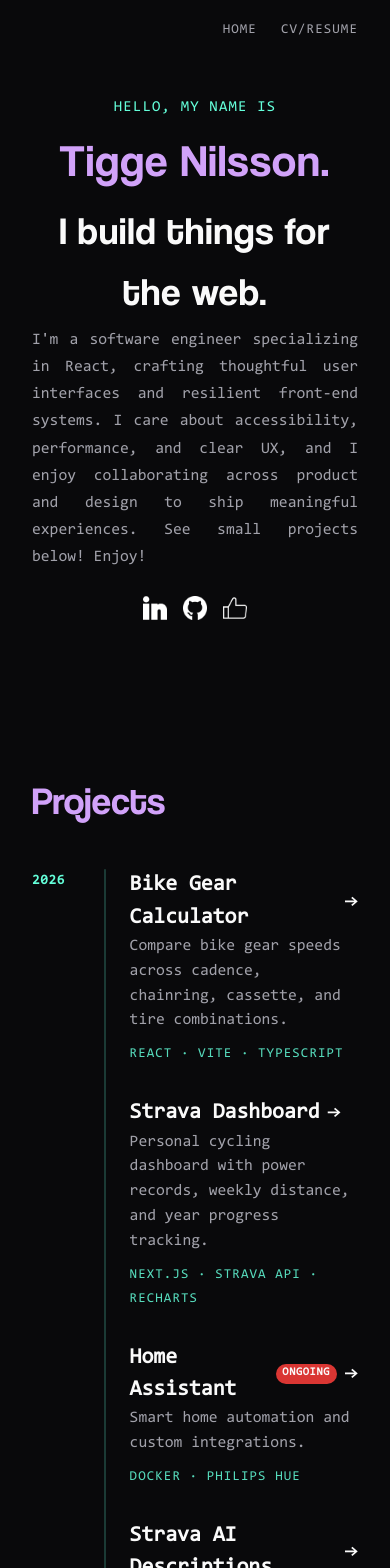
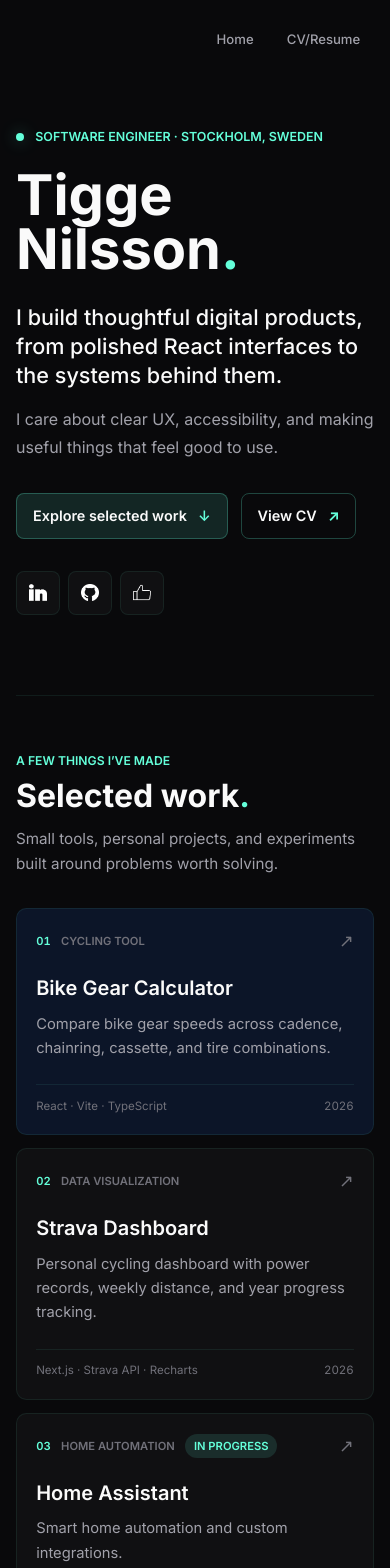
Before and after one commit to taaage/portfolio-client, a React (Vite) app: page / in a window 390 px wide. Shown: the top 1568 px of the page. Built offline with nearby package versions, Linux system fonts and the light colour scheme; no server answers.

Commit message:
refactor: update styles and structure for Hero and Work components; enhance responsiveness and accessibility

```diff
--- a/src/App.css
+++ b/src/App.css
@@ -1,24 +1,37 @@
 .site-nav {
-  position: fixed;
+  position: absolute;
   top: 0;
-  right: 0;
+  right: max(1.5rem, calc((100vw - 1120px) / 2));
   display: flex;
-  gap: 1.5em;
-  padding: 1.25em 2em;
+  gap: 0.35rem;
+  padding: 1.25rem 0;
   z-index: 10;
 }
 
 .site-nav a {
-  color: var(--color-text);
+  min-height: 40px;
+  display: inline-flex;
+  align-items: center;
+  padding: 0 0.8rem;
+  border: 1px solid transparent;
+  border-radius: 0.45rem;
+  color: var(--color-text-secondary, var(--color-text));
   text-decoration: none;
-  font-size: 0.85rem;
-  letter-spacing: 0.08em;
-  text-transform: uppercase;
-  transition: color 200ms ease;
+  font-size: 0.82rem;
+  font-weight: 500;
+  transition: color 180ms ease, border-color 180ms ease, background 180ms ease;
 }
 
-.site-nav a:hover {
+.site-nav a:hover,
+.site-nav a:focus-visible {
   color: var(--color-accent);
+  border-color: var(--color-border-subtle);
+  background: var(--color-surface);
+}
+
+.site-nav a:focus-visible {
+  outline: 2px solid var(--color-accent);
+  outline-offset: 2px;
 }
 
 .content-page {
@@ -30,8 +43,14 @@
 }
 
 .content-page h1 {
-  font-family: "Coolvetica";
   font-size: clamp(2rem, 4vw, 3rem);
+  font-weight: 700;
   color: var(--color-purple);
   margin-bottom: 0.5em;
 }
+
+@media (max-width: 720px) {
+  .site-nav {
+    right: 1rem;
+  }
+}
--- a/src/components/Hero/Hero.css
+++ b/src/components/Hero/Hero.css
@@ -1,109 +1,166 @@
-@keyframes fade-up {
-  from {
-    opacity: 0;
-    transform: translateY(18px);
-  }
-  to {
-    opacity: 1;
-    transform: translateY(0);
-  }
+.section-hero {
+  width: min(100% - 3rem, 1120px);
+  min-height: min(690px, 78vh);
+  margin: 0 auto;
+  padding: 9rem 0 7rem;
+  display: flex;
+  flex-direction: column;
+  justify-content: center;
+  align-items: flex-start;
+  animation: hero-enter 700ms ease both;
 }
 
-.section-hero {
-  padding: 6em 0 5em;
+.hero-kicker {
   display: flex;
-  flex-direction: column;
-  gap: 0.25em;
-}
-
-.hero-line {
-  margin-left: 4em;
-  margin-right: 4em;
-  max-width: 780px;
-  line-height: 1.25;
-  opacity: 0;
-  animation: fade-up 0.8s ease forwards;
-}
-
-.hero-line:nth-child(1) { animation-delay: 0.05s; }
-.hero-line:nth-child(2) { animation-delay: 0.15s; }
-.hero-line:nth-child(3) { animation-delay: 0.25s; }
-.hero-line:nth-child(4) { animation-delay: 0.35s; }
-
-.hero-line p {
-  margin: 0;
-  font-size: clamp(1rem, 1.5vw, 1.15rem);
-  line-height: 1.6;
-}
-
-.hero-line:nth-child(1) p {
+  align-items: center;
+  gap: 0.7rem;
+  margin: 0 0 1.3rem;
   color: var(--color-accent);
-  font-size: 0.95rem;
-  letter-spacing: 0.08em;
+  font-size: 0.78rem;
+  font-weight: 600;
   text-transform: uppercase;
 }
 
-.hero-line:nth-child(2) p {
-  font-size: clamp(2.8rem, 6vw, 4.6rem);
-  letter-spacing: 0.025em;
-  color: var(--color-purple);
-  font-family: "Coolvetica";
+.hero-kicker span {
+  width: 0.5rem;
+  aspect-ratio: 1;
+  border-radius: 50%;
+  background: var(--color-accent);
+  box-shadow: 0 0 16px var(--color-accent-border-strong);
 }
 
-.hero-line:nth-child(3) p {
-  font-size: clamp(2.4rem, 5.5vw, 4.2rem);
-  letter-spacing: 0.025em;
-  color: var(--color-heading);
-  font-family: "Coolvetica";
+.hero-title {
+  max-width: 100%;
+  margin: 0;
+  color: var(--color-text-bright);
+  font-size: clamp(3.5rem, 9vw, 7.5rem);
+  font-weight: 700;
+  line-height: 0.98;
+  overflow-wrap: anywhere;
 }
 
-.hero-line:nth-child(4) span {
-  font-size: clamp(1rem, 1.4vw, 1.1rem);
-  line-height: 1.7;
+.hero-title span {
+  color: var(--color-accent);
+}
+
+.hero-lede {
+  max-width: 720px;
+  margin: 1.6rem 0 0;
+  color: var(--color-text-bright);
+  font-size: clamp(1.35rem, 3vw, 2rem);
+  font-weight: 500;
+  line-height: 1.35;
+}
+
+.hero-copy {
+  max-width: 580px;
+  margin: 0.9rem 0 0;
   color: var(--color-text);
-  text-align: justify;
-  display: block;
+  font-size: 1rem;
+  line-height: 1.75;
+}
+
+.hero-actions {
+  display: flex;
+  flex-wrap: wrap;
+  align-items: center;
+  gap: 0.8rem;
+  margin-top: 2rem;
+}
+
+.hero-primary-action,
+.hero-secondary-action {
+  min-height: 44px;
+  display: inline-flex;
+  align-items: center;
+  justify-content: center;
+  gap: 0.7rem;
+  padding: 0.7rem 1rem;
+  border: 1px solid var(--color-accent-border);
+  border-radius: 0.5rem;
+  color: var(--color-text-bright);
+  font-size: 0.9rem;
+  font-weight: 600;
+  text-decoration: none;
+  transition: background 180ms ease, border-color 180ms ease, transform 180ms ease;
+}
+
+.hero-primary-action {
+  background: var(--color-surface-accent);
+}
+
+.hero-primary-action:hover,
+.hero-secondary-action:hover {
+  border-color: var(--color-accent-border-strong);
+  background: var(--color-surface-accent-hover);
+  transform: translateY(-2px);
+}
+
+.hero-primary-action span,
+.hero-secondary-action span {
+  color: var(--color-accent);
+}
+
+.hero-social-icon {
+  width: 1.1rem;
+  height: 1.1rem;
+  object-fit: contain;
+  transition: transform 180ms ease, filter 180ms ease;
 }
 
 .hero-socials {
   display: flex;
-  flex-wrap: wrap;
-  column-gap: 1em;
-  row-gap: 0.75em;
-  margin-left: 4em;
-  margin-right: 4em;
-  margin-top: 1.25em;
+  gap: 0.5rem;
+  margin-top: 2rem;
 }
 
-.hero-social-icon {
-  width: 1.5em;
-  height: 1.5em;
-  transition: transform 200ms ease, filter 200ms ease;
+.hero-social {
+  width: 2.75rem;
+  aspect-ratio: 1;
+  display: grid;
+  place-items: center;
+  border: 1px solid var(--color-border-subtle);
+  border-radius: 0.5rem;
+  background: var(--color-surface);
+  cursor: pointer;
+  transition: border-color 180ms ease, background 180ms ease, transform 180ms ease;
 }
 
-.is-active {
-  filter: invert(0.45) sepia(3) saturate(5) hue-rotate(220deg);
+.hero-social:hover,
+.hero-social:focus-visible {
+  border-color: var(--color-accent-border-strong);
+  background: var(--color-surface-accent);
+  transform: translateY(-2px);
 }
 
-.hero-social-icon:hover {
-  filter: invert(0.45) sepia(3) saturate(5) hue-rotate(220deg);
-  transform: translateY(-2px) scale(1.08);
+.hero-social.is-active .hero-social-icon {
+  filter: invert(76%) sepia(37%) saturate(604%) hue-rotate(111deg) brightness(101%);
 }
 
-.hero-social:hover {
-  cursor: pointer;
+.hero-social:focus-visible,
+.hero-primary-action:focus-visible,
+.hero-secondary-action:focus-visible {
+  outline: 2px solid var(--color-accent);
+  outline-offset: 3px;
+}
+
+@keyframes hero-enter {
+  from { opacity: 0; transform: translateY(14px); }
+  to { opacity: 1; transform: translateY(0); }
+}
+
+@media (prefers-reduced-motion: reduce) {
+  .section-hero { animation: none; }
+  .hero-primary-action,
+  .hero-secondary-action,
+  .hero-social,
+  .hero-social-icon { transition: none; }
 }
 
 @media screen and (max-width: 720px) {
-  .hero-line {
-    text-align: center;
-    margin-left: 2em;
-    margin-right: 2em;
-  }
-
-  .hero-socials {
-    justify-content: center;
-    margin-left: 2em;
-    margin-right: 2em;
+  .section-hero {
+    width: min(100% - 2rem, 1120px);
+    min-height: 0;
+    padding: 8rem 0 5rem;
   }
 }
--- a/src/components/Hero/Hero.tsx
+++ b/src/components/Hero/Hero.tsx
@@ -1,100 +1,42 @@
-import React, { useState } from "react";
+import { useState } from "react";
+import { Link } from "react-router-dom";
 import github from "../../images/socials/github.svg";
 import like from "../../images/socials/like.svg";
 import linkedinWhite from "../../images/socials/linkedin-white.svg";
 
 import "./Hero.css";
 
-type HeroLine = {
-  text?: string;
-  noBreak?: boolean;
-  children?: React.ReactNode;
-};
-
-type SocialLink = {
-  image: string;
-  alt: string;
-  url?: string;
-};
-
 const Hero = () => {
   const [likeIcon, setLikeIcon] = useState(false);
 
-  const heroLines: HeroLine[] = [
-    { text: "Hello, my name is" },
-    { text: "Tigge Nilsson." },
-    { text: "I build things for the web." },
-    {
-      text: " I'm a software engineer specializing in React, crafting thoughtful user interfaces and resilient front-end systems. I care about accessibility, performance, and clear UX, and I enjoy collaborating across product and design to ship meaningful experiences. See small projects below! Enjoy!",
-      noBreak: true,
-    },
-  ];
-
-  const socialLinks: SocialLink[] = [
-    {
-      image: linkedinWhite,
-      alt: "linkedin",
-      url: "https://www.linkedin.com/tigge-nilsson",
-    },
-    {
-      image: github,
-      alt: "github",
-      url: "https://github.com/taaage",
-    },
-    {
-      image: like,
-      alt: "like",
-    },
-  ];
-
-  const triggerLike = () => {
-    setLikeIcon(!likeIcon);
-  };
-
-  const renderHeroLines = () =>
-    heroLines.map(({ text, noBreak, children }, index) => (
-      <div key={index} className="hero-line">
-        {noBreak ? <span>{text}</span> : <p>{text}</p>}
-        {children}
+  return (
+    <header className="section-hero" aria-labelledby="hero-title">
+      <p className="hero-kicker"><span /> Software engineer · Stockholm, Sweden</p>
+      <h1 id="hero-title" className="hero-title">Tigge Nilsson<span>.</span></h1>
+      <p className="hero-lede">I build thoughtful digital products, from polished React interfaces to the systems behind them.</p>
+      <p className="hero-copy">I care about clear UX, accessibility, and making useful things that feel good to use.</p>
+      <div className="hero-actions">
+        <a className="hero-primary-action" href="#projects">Explore selected work <span aria-hidden="true">↓</span></a>
+        <Link className="hero-secondary-action" to="/resume">View CV <span aria-hidden="true">↗</span></Link>
       </div>
-    ));
-
-  const renderSocialItems = () => {
-    return (
-      <div className="hero-socials">
-        {socialLinks.map(({ image, alt, url }, index) => (
-          <div key={index} className="hero-social">
-            {alt !== "share" && alt !== "like" && (
-              <img
-                className="hero-social-icon"
-                key={index}
-                src={image}
-                alt={alt}
-                onClick={() => window.open(url, "_blank")}
-              ></img>
-            )}
-            {alt === "like" && (
-              <img
-                className={
-                  likeIcon ? "hero-social-icon is-active" : "hero-social-icon"
-                }
-                key={index}
-                src={image}
-                alt="like"
-                onClick={() => triggerLike()}
-              ></img>
-            )}
-          </div>
-        ))}
+      <div className="hero-socials" aria-label="Social links">
+        <a className="hero-social" href="https://www.linkedin.com/tigge-nilsson" target="_blank" rel="noreferrer" aria-label="LinkedIn">
+          <img className="hero-social-icon" src={linkedinWhite} alt="" />
+        </a>
+        <a className="hero-social" href="https://github.com/taaage" target="_blank" rel="noreferrer" aria-label="GitHub">
+          <img className="hero-social-icon" src={github} alt="" />
+        </a>
+        <button
+          className={`hero-social like-button${likeIcon ? " is-active" : ""}`}
+          type="button"
+          aria-label={likeIcon ? "Unlike this portfolio" : "Like this portfolio"}
+          aria-pressed={likeIcon}
+          onClick={() => setLikeIcon((current) => !current)}
+        >
+          <img className="hero-social-icon" src={like} alt="" />
+        </button>
       </div>
-    );
-  };
-
-  return (
-    <div className="section-hero">
-      {renderHeroLines()}
-      {renderSocialItems()}
-    </div>
+    </header>
   );
 };
 
--- a/src/components/Work/Work.css
+++ b/src/components/Work/Work.css
@@ -1,113 +1,198 @@
 .section-work {
-  padding: 5.5em 4em 6.5em;
+  width: min(100% - 3rem, 1120px);
+  margin: 0 auto;
+  padding: 4.5rem 0 7rem;
+  border-top: 1px solid var(--color-border-subtle);
+}
+
+.work-heading {
   display: flex;
-  flex-direction: column;
-  gap: 2.5em;
+  justify-content: space-between;
+  align-items: flex-end;
+  gap: 2rem;
+  margin-bottom: 2rem;
+}
+
+.work-kicker {
+  margin: 0 0 0.6rem;
+  color: var(--color-accent);
+  font-size: 0.76rem;
+  font-weight: 600;
+  text-transform: uppercase;
 }
 
 .work-title {
-  font-family: "Coolvetica";
-  font-size: clamp(2.4rem, 5vw, 3.8rem);
   margin: 0;
-  color: var(--color-purple);
+  color: var(--color-text-bright);
+  font-size: clamp(2rem, 5vw, 3.5rem);
+  font-weight: 700;
+  line-height: 1.05;
 }
 
-.work-timeline {
-  display: flex;
-  flex-direction: column;
-  gap: 2em;
+.work-title span {
+  color: var(--color-accent);
 }
 
-.work-timeline-group {
-  display: flex;
-  align-items: flex-start;
-  gap: 1.5em;
+.work-intro {
+  max-width: 390px;
+  margin: 0;
+  color: var(--color-text);
+  font-size: 0.95rem;
+  line-height: 1.65;
 }
 
-.work-timeline-projects {
-  display: flex;
-  flex-direction: column;
-  gap: 2em;
-  flex: 1;
-}
-
-.work-year {
-  font-size: 0.85rem;
-  font-weight: 600;
-  color: var(--color-accent);
-  letter-spacing: 0.06em;
-  min-width: 3.5em;
-  padding-top: 0.15em;
-}
-
-.work-timeline-line {
-  width: 2px;
-  align-self: stretch;
-  background: var(--color-line);
-  border-radius: 1px;
-  flex-shrink: 0;
+.work-grid {
+  display: grid;
+  grid-template-columns: repeat(2, minmax(0, 1fr));
+  gap: 0.8rem;
 }
 
 .work-item {
+  min-width: 0;
+  min-height: 220px;
+  padding: 1.4rem;
+  display: flex;
+  flex-direction: column;
   text-decoration: none;
-  display: block;
+  background: var(--color-surface);
+  border: 1px solid var(--color-border-subtle);
+  border-radius: 0.65rem;
+  transition: background 180ms ease, border-color 180ms ease, transform 180ms ease;
+}
+
+.work-item-featured {
+  grid-column: span 2;
+  min-height: 250px;
+  padding: 1.7rem;
+  background: var(--color-surface-inset);
 }
 
 .work-item h3 {
-  margin: 0;
-  font-size: 1.35rem;
+  margin: 1.35rem 0 0;
+  color: var(--color-text-bright);
+  font-size: clamp(1.25rem, 2.5vw, 1.7rem);
   font-weight: 600;
-  color: var(--color-text-bright);
-  transition: color 200ms ease;
+  line-height: 1.25;
+  overflow-wrap: anywhere;
+  transition: color 180ms ease;
 }
 
 .work-item p {
-  margin: 0 0 0.5em;
+  max-width: 58ch;
+  margin: 0.65rem 0 1.5rem;
   color: var(--color-text);
-  line-height: 1.55;
+  font-size: 0.92rem;
+  line-height: 1.65;
 }
 
-.work-item span {
-  color: var(--color-accent-muted);
-  font-size: 0.85rem;
-  letter-spacing: 0.08em;
+.work-item-topline,
+.work-item-footer {
+  display: flex;
+  align-items: center;
+  gap: 0.65rem;
+}
+
+.work-item-topline {
+  min-height: 1.5rem;
+}
+
+.work-index,
+.work-category,
+.work-wip {
+  font-size: 0.7rem;
+  font-weight: 600;
   text-transform: uppercase;
 }
 
-.work-item-header {
-  display: flex;
-  align-items: center;
-  gap: 0.5em;
+.work-index {
+  color: var(--color-accent);
+  font-variant-numeric: tabular-nums;
 }
 
-.work-item:hover h3 {
+.work-category {
+  color: var(--color-text-muted);
+}
+
+.work-wip {
   color: var(--color-accent);
+  background: var(--color-surface-accent);
+  border-radius: 999px;
+  padding: 0.25rem 0.55rem;
 }
 
 .work-arrow {
-  font-size: 1.5rem;
-  line-height: 1;
-  color: var(--color-text-bright);
-  transition: transform 200ms ease;
+  margin-left: auto;
+  color: var(--color-text-muted);
+  font-size: 1.1rem;
+  transition: color 180ms ease, transform 180ms ease;
 }
 
-.work-item:hover .work-arrow {
-  transform: translateX(4px);
+.work-item-footer {
+  justify-content: space-between;
+  gap: 1rem;
+  margin-top: auto;
+  padding-top: 0.8rem;
+  border-top: 1px solid var(--color-border-subtle);
+  color: var(--color-text-muted);
+  font-size: 0.72rem;
 }
 
-.work-item .work-wip {
-  font-size: 0.7rem;
-  font-weight: 600;
-  letter-spacing: 0.06em;
-  text-transform: uppercase;
+.work-item-footer span {
+  overflow-wrap: anywhere;
+}
+
+.work-item-footer time {
+  flex: 0 0 auto;
+  font-variant-numeric: tabular-nums;
+}
+
+.work-item:hover,
+.work-item:focus-visible {
+  background: var(--color-surface-hover);
+  border-color: var(--color-accent-border);
+  transform: translateY(-2px);
+}
+
+.work-item:hover h3,
+.work-item:focus-visible h3,
+.work-item:hover .work-arrow,
+.work-item:focus-visible .work-arrow {
   color: var(--color-text-bright);
-  background: var(--color-red);
-  padding: 0.15em 0.6em;
-  border-radius: 999px;
+}
+
+.work-item:hover .work-arrow,
+.work-item:focus-visible .work-arrow {
+  color: var(--color-accent);
+  transform: translate(2px, -2px);
+}
+
+.work-item:focus-visible {
+  outline: 2px solid var(--color-accent);
+  outline-offset: 3px;
 }
 
 @media screen and (max-width: 720px) {
   .section-work {
-    padding: 4.5em 2em 5.5em;
+    width: min(100% - 2rem, 1120px);
+    padding: 3.5rem 0 5rem;
+  }
+
+  .work-heading {
+    align-items: flex-start;
+    flex-direction: column;
+    gap: 0.8rem;
+  }
+
+  .work-grid {
+    grid-template-columns: 1fr;
+  }
+
+  .work-item-featured {
+    grid-column: auto;
+  }
+
+  .work-item {
+    min-height: 205px;
+    padding: 1.2rem;
   }
 }
--- a/src/components/Work/Work.tsx
+++ b/src/components/Work/Work.tsx
@@ -8,6 +8,7 @@ type WorkItem = {
   stack: string;
   to: string;
   year: string;
+  category: string;
   wip?: boolean;
 };
 
@@ -20,6 +21,7 @@ const Work = () => {
       stack: "React · Vite · TypeScript",
       to: "/gear-calculator",
       year: "2026",
+      category: "Cycling tool",
     },
     {
       title: "Strava Dashboard",
@@ -28,6 +30,7 @@ const Work = () => {
       stack: "Next.js · Strava API · Recharts",
       to: "/strava-dashboard",
       year: "2026",
+      category: "Data visualization",
     },
     {
       title: "Home Assistant",
@@ -35,6 +38,7 @@ const Work = () => {
       stack: "Docker · Philips Hue",
       to: "/home-assistant",
       year: "2026",
+      category: "Home automation",
       wip: true,
     },
     {
@@ -44,6 +48,7 @@ const Work = () => {
       stack: "Next.js · Google Gemini",
       to: "/strava-descriptions",
       year: "2026",
+      category: "AI integration",
     },
     {
       title: "Lowes Book Library",
@@ -52,39 +57,36 @@ const Work = () => {
       stack: "React · .NET · C#",
       to: "/books",
       year: "2025",
+      category: "Family project",
       wip: true,
     },
   ];
 
-  const grouped = workItems.reduce<Record<string, WorkItem[]>>((acc, item) => {
-    (acc[item.year] ??= []).push(item);
-    return acc;
-  }, {});
-
-  const years = Object.keys(grouped).sort((a, b) => b.localeCompare(a));
-
   return (
-    <section className="section-work">
-      <h2 className="work-title">Projects</h2>
-      <div className="work-timeline">
-        {years.map((year) => (
-          <div key={year} className="work-timeline-group">
-            <span className="work-year">{year}</span>
-            <div className="work-timeline-line" />
-            <div className="work-timeline-projects">
-              {grouped[year].map((item) => (
-                <Link key={item.title} to={item.to} className="work-item">
-                  <div className="work-item-header">
-                    <h3>{item.title}</h3>
-                    {item.wip && <span className="work-wip">Ongoing</span>}
-                    <div className="work-arrow">→</div>
-                  </div>
-                  <p>{item.description}</p>
-                  <span>{item.stack}</span>
-                </Link>
-              ))}
+    <section className="section-work" id="projects" aria-labelledby="work-title">
+      <div className="work-heading">
+        <div>
+          <p className="work-kicker">A few things I’ve made</p>
+          <h2 className="work-title" id="work-title">Selected work<span>.</span></h2>
+        </div>
+        <p className="work-intro">Small tools, personal projects, and experiments built around problems worth solving.</p>
+      </div>
+      <div className="work-grid">
+        {workItems.map((item, index) => (
+          <Link key={item.title} to={item.to} className={`work-item${index === 0 ? " work-item-featured" : ""}`}>
+            <div className="work-item-topline">
+              <span className="work-index">{String(index + 1).padStart(2, "0")}</span>
+              <span className="work-category">{item.category}</span>
+              {item.wip && <span className="work-wip">In progress</span>}
+              <span className="work-arrow" aria-hidden="true">↗</span>
             </div>
-          </div>
+            <h3>{item.title}</h3>
+            <p>{item.description}</p>
+            <div className="work-item-footer">
+              <span>{item.stack}</span>
+              <time>{item.year}</time>
+            </div>
+          </Link>
         ))}
       </div>
     </section>
--- a/src/index.css
+++ b/src/index.css
@@ -1,31 +1,24 @@
+@import url("https://fonts.googleapis.com/css2?family=Inter:wght@400;500;600;700&display=swap");
 @import "./theme.css";
 
 @tailwind base;
 @tailwind components;
 @tailwind utilities;
 
-@font-face {
-  font-family: "Consonlas";
-  src: url("/fonts/CONSOLAB.ttf") format("truetype");
-  font-weight: normal;
-  font-style: normal;
-}
-
-@font-face {
-  font-family: "Coolvetica";
-  src: url("/fonts/Coolvetica.ttf") format("truetype");
-  font-weight: normal;
-  font-style: normal;
-}
-
 body {
-  font-family: "Consonlas", "Courier New", monospace;
+  font-family: "Inter", system-ui, sans-serif;
   background-color: var(--color-bg);
   color: var(--color-text-bright);
   min-height: 100vh;
-  user-select: none;
+  margin: 0;
+  -webkit-font-smoothing: antialiased;
 }
 
 a {
   color: inherit;
 }
+
+::selection {
+  color: var(--color-bg);
+  background: var(--color-accent);
+}
```
